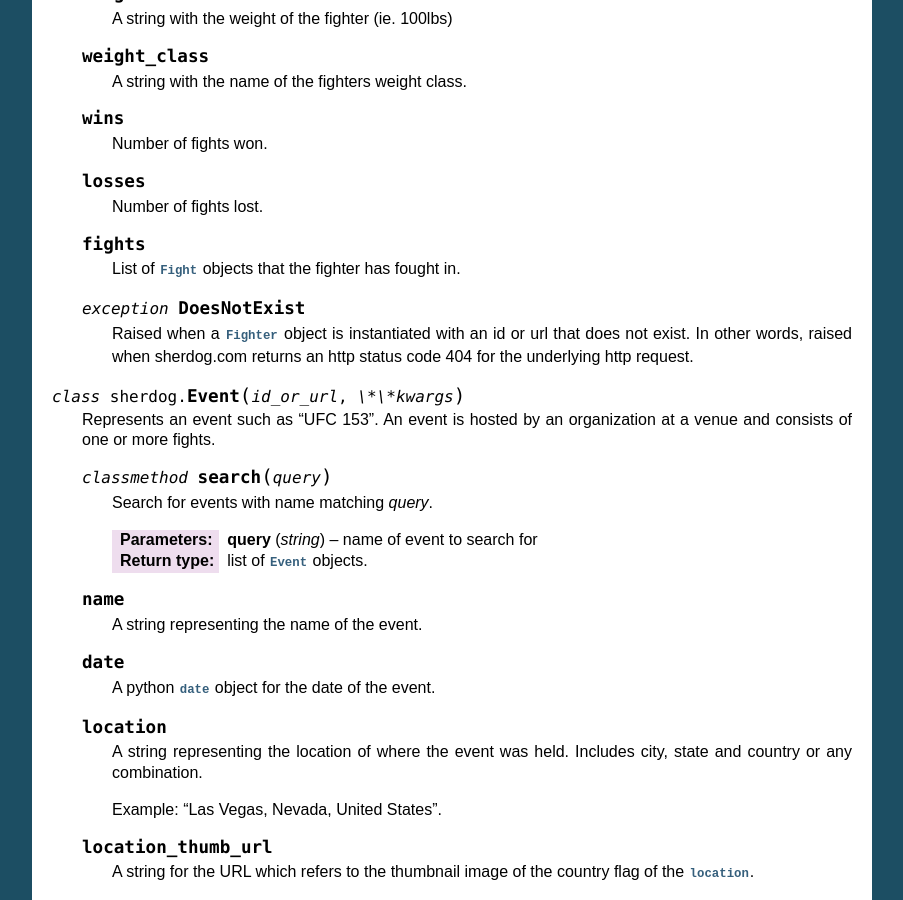
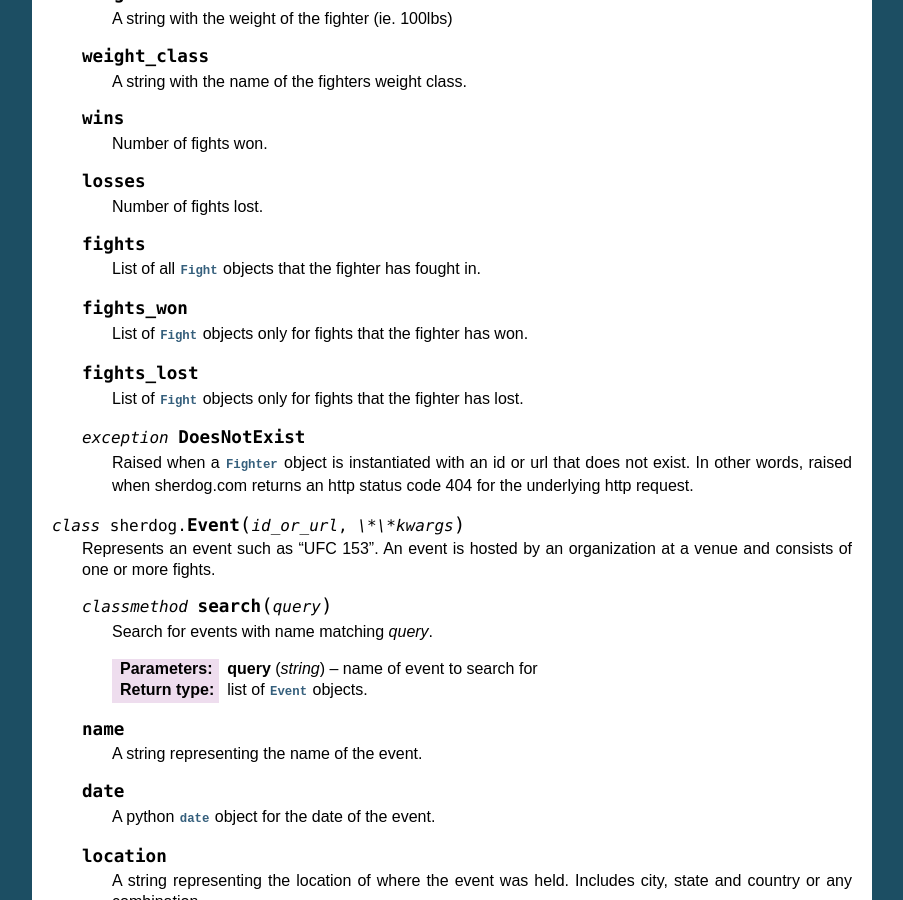
Before and after one commit to jc0n/sherdog-scraper, a Sphinx documentation site: the page built from doc/source/sherdog.rst, in a window 1280 px wide and 900 px high, scrolled down 4122 px. Shown: the whole window, without its empty margins (198-1101 px from the left). Built offline with Sphinx 7.4.7, drawn with Linux system fonts in a browser that asks for light colours; some of the changed text lies outside the part shown.

Commit message:
Add fights_won, fights_lost

```diff
--- a/doc/source/sherdog.rst
+++ b/doc/source/sherdog.rst
@@ -294,7 +294,15 @@ Sherdog Entities
 
     .. attribute:: fights
 
-       List of :class:`Fight` objects that the fighter has fought in.
+       List of all :class:`Fight` objects that the fighter has fought in.
+
+    .. attribute:: fights_won
+
+       List of :class:`Fight` objects only for fights that the fighter has won.
+
+    .. attribute:: fights_lost
+
+       List of :class:`Fight` objects only for fights that the fighter has lost.
 
     .. exception:: DoesNotExist
 
```
Also changed, not shown: sherdog.py (+8 -0 lines).
